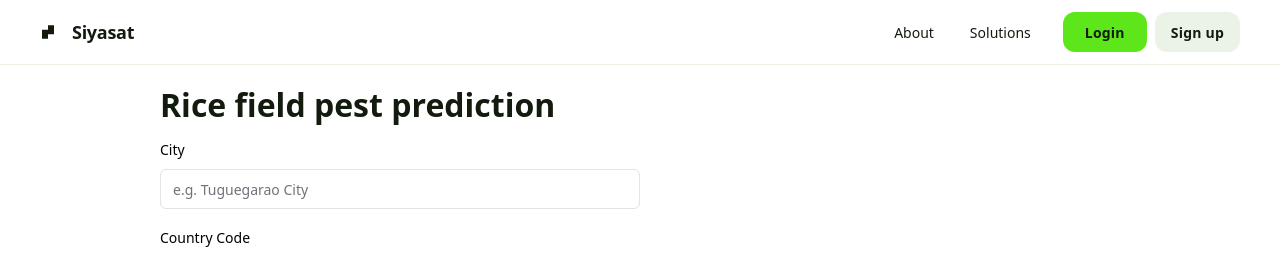
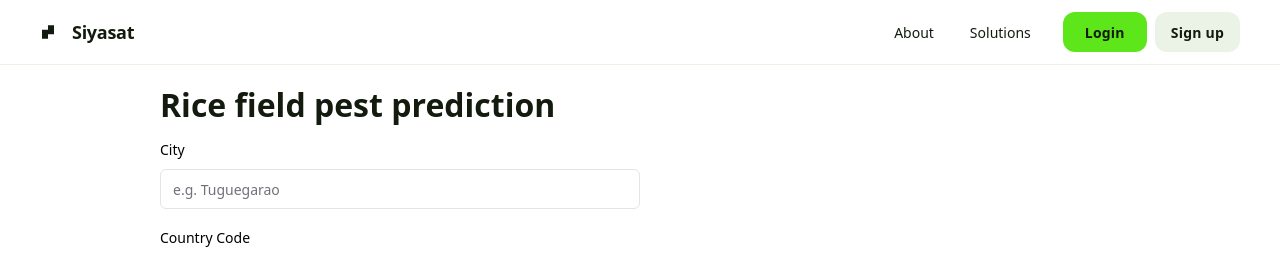
Before and after one commit to decenaedward112/pest-monitor, a Next.js app: page /solutions in a window 1280 px wide. Shown: the top 257 px of the page. Built offline with nearby package versions, Linux system fonts and the light colour scheme.

Commit message:
change placeholder

```diff
--- a/src/app/solutions/page.tsx
+++ b/src/app/solutions/page.tsx
@@ -102,10 +102,7 @@ const Solutions = () => {
                       <FormItem>
                         <FormLabel>City</FormLabel>
                         <FormControl>
-                          <Input
-                            placeholder="e.g. Tuguegarao City"
-                            {...field}
-                          />
+                          <Input placeholder="e.g. Tuguegarao" {...field} />
                         </FormControl>
                         <FormDescription></FormDescription>
                         <FormMessage />
```
